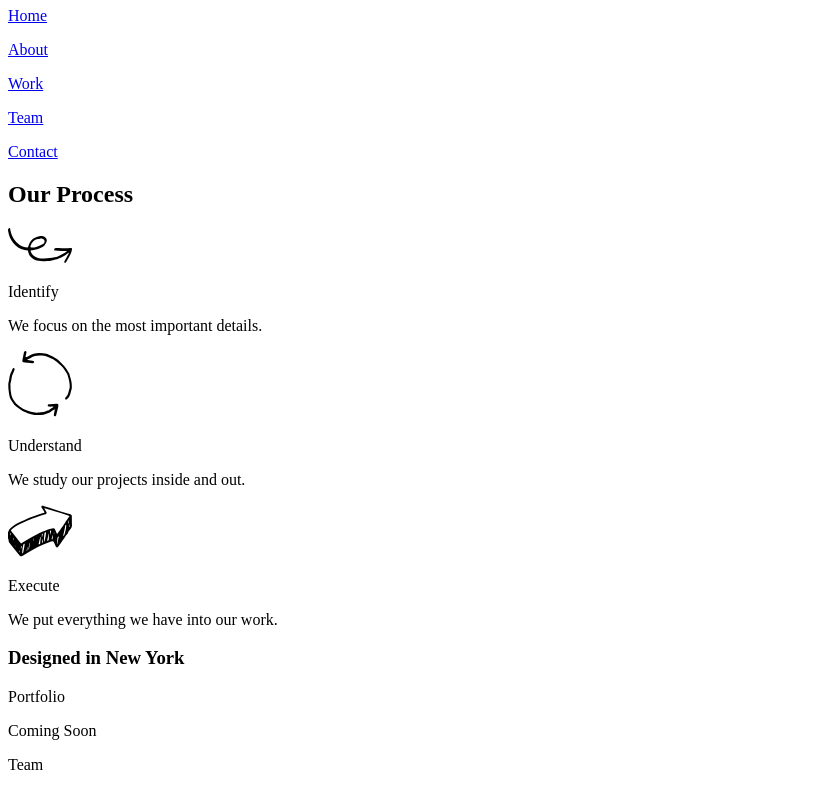
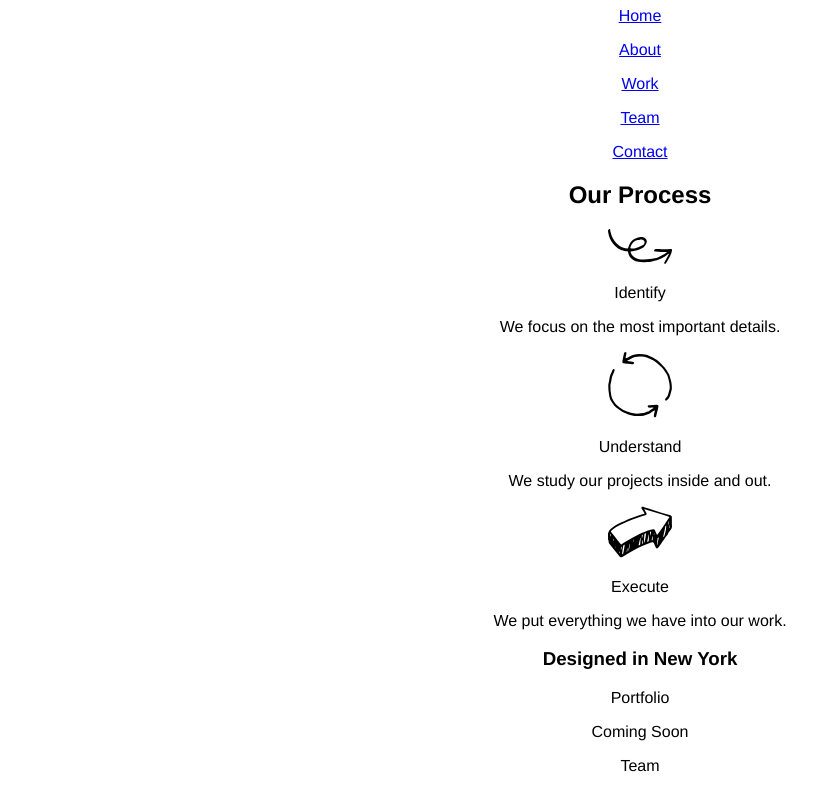
Before and after one commit to eagobert-zz/broadway, a plain HTML site: page index.html in a window 1280 px wide. Shown: the part 73-860 px from the top of the page, without its empty margins (0-837 px from the left). Drawn offline with Linux system fonts and the light colour scheme.

Commit message:
Fix centering

```diff
--- a/index.html
+++ b/index.html
@@ -3,7 +3,7 @@
   <head>
     <meta charset="utf-8">
     <title>Broadway</title>
-    <link href="./resources/css/style.css" type="text/css" rel="stylesheete">
+    <link href="./resources/css/style.css" type="text/css" rel="stylesheet">
   </head>
   <body>
     <div class="header">
```
